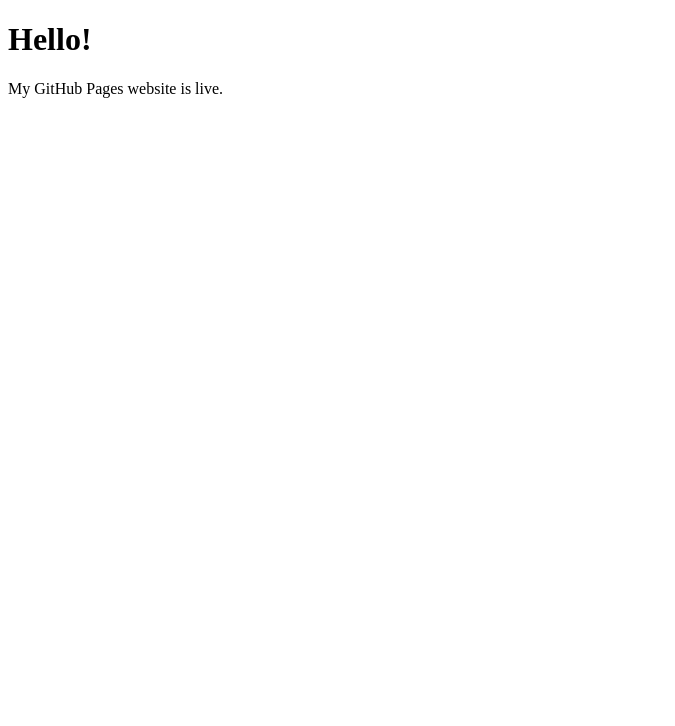
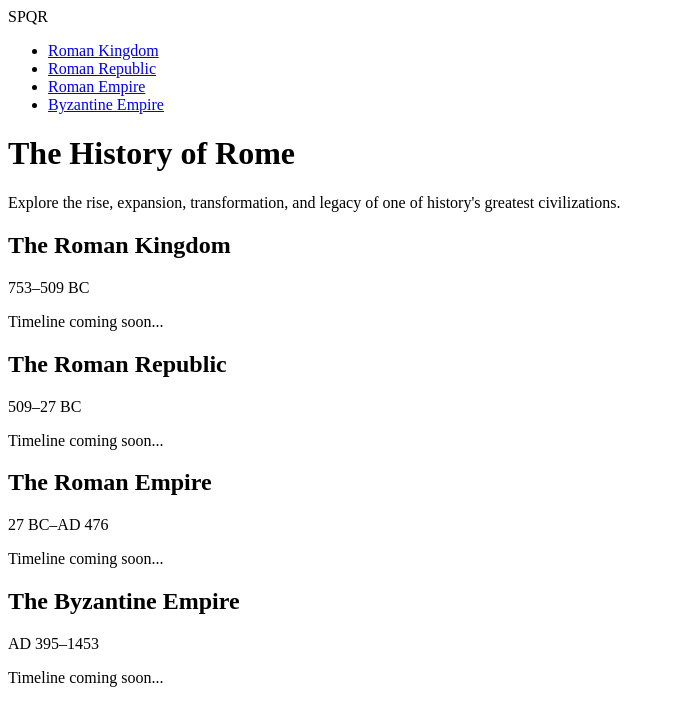
Before and after one commit to PeemSippawit/historyoftheromanempire, a plain HTML site: page index.html in a window 1280 px wide. Shown: the whole page, without its empty margins (0-675 px from the left). Drawn offline with Linux system fonts and the light colour scheme.

Commit message:
Enhance index.html with navigation and content sections
Updated the HTML structure to include a navbar and sections for different eras of Roman history.

```diff
--- a/index.html
+++ b/index.html
@@ -1,10 +1,82 @@
 <!DOCTYPE html>
-<html>
+<html lang="en">
 <head>
-    <title>My Website</title>
+    <meta charset="UTF-8">
+    <meta name="viewport" content="width=device-width, initial-scale=1.0">
+    <title>The History of the Roman Empire</title>
+
+    <link rel="stylesheet" href="styles.css">
+
+    <link href="https://fonts.googleapis.com/css2?family=Cinzel:wght@400;600;700&family=Cormorant+Garamond:wght@300;400;500&display=swap" rel="stylesheet">
 </head>
 <body>
-    <h1>Hello!</h1>
-    <p>My GitHub Pages website is live.</p>
+
+    <nav class="navbar">
+        <div class="logo">SPQR</div>
+
+        <ul class="nav-links">
+            <li><a href="#kingdom">Roman Kingdom</a></li>
+            <li><a href="#republic">Roman Republic</a></li>
+            <li><a href="#empire">Roman Empire</a></li>
+            <li><a href="#byzantine">Byzantine Empire</a></li>
+        </ul>
+    </nav>
+
+    <header class="hero">
+        <div class="hero-content">
+            <h1>The History of Rome</h1>
+            <p>
+                Explore the rise, expansion, transformation, and legacy
+                of one of history's greatest civilizations.
+            </p>
+        </div>
+    </header>
+
+    <section id="kingdom" class="era-section">
+        <div class="content-box">
+            <h2>The Roman Kingdom</h2>
+            <p>753–509 BC</p>
+
+            <div class="timeline-placeholder">
+                Timeline coming soon...
+            </div>
+        </div>
+    </section>
+
+    <section id="republic" class="era-section">
+        <div class="content-box">
+            <h2>The Roman Republic</h2>
+            <p>509–27 BC</p>
+
+            <div class="timeline-placeholder">
+                Timeline coming soon...
+            </div>
+        </div>
+    </section>
+
+    <section id="empire" class="era-section">
+        <div class="content-box">
+            <h2>The Roman Empire</h2>
+            <p>27 BC–AD 476</p>
+
+            <div class="timeline-placeholder">
+                Timeline coming soon...
+            </div>
+        </div>
+    </section>
+
+    <section id="byzantine" class="era-section">
+        <div class="content-box">
+            <h2>The Byzantine Empire</h2>
+            <p>AD 395–1453</p>
+
+            <div class="timeline-placeholder">
+                Timeline coming soon...
+            </div>
+        </div>
+    </section>
+
+    <script src="script.js"></script>
+
 </body>
 </html>
```
